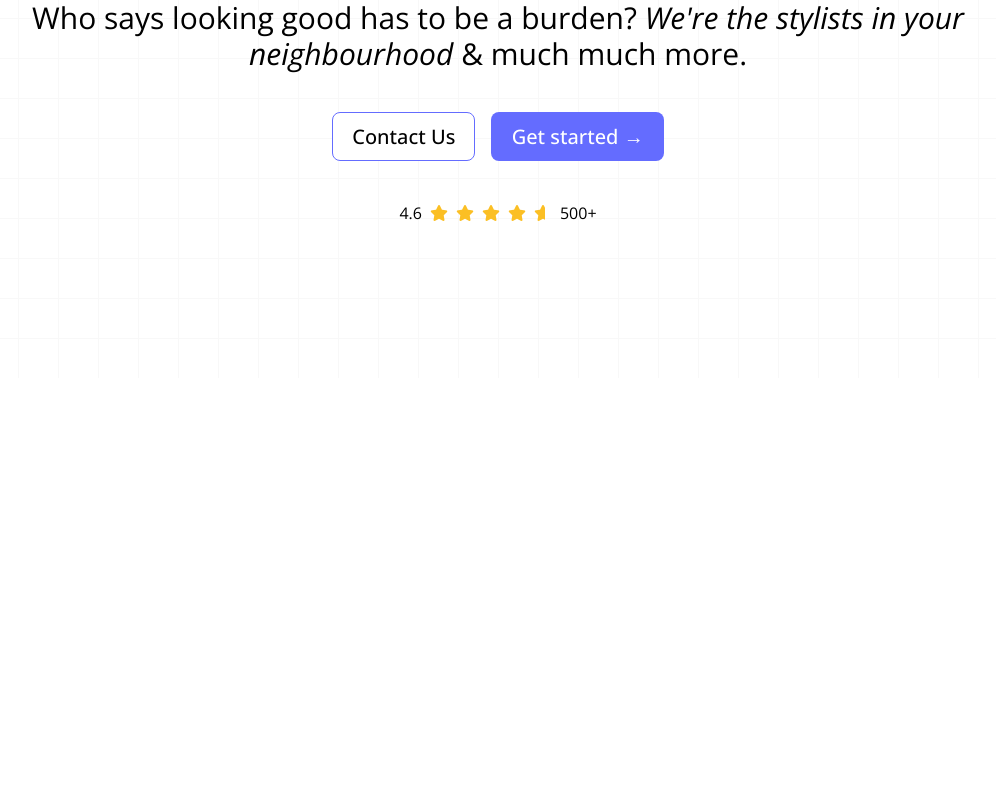
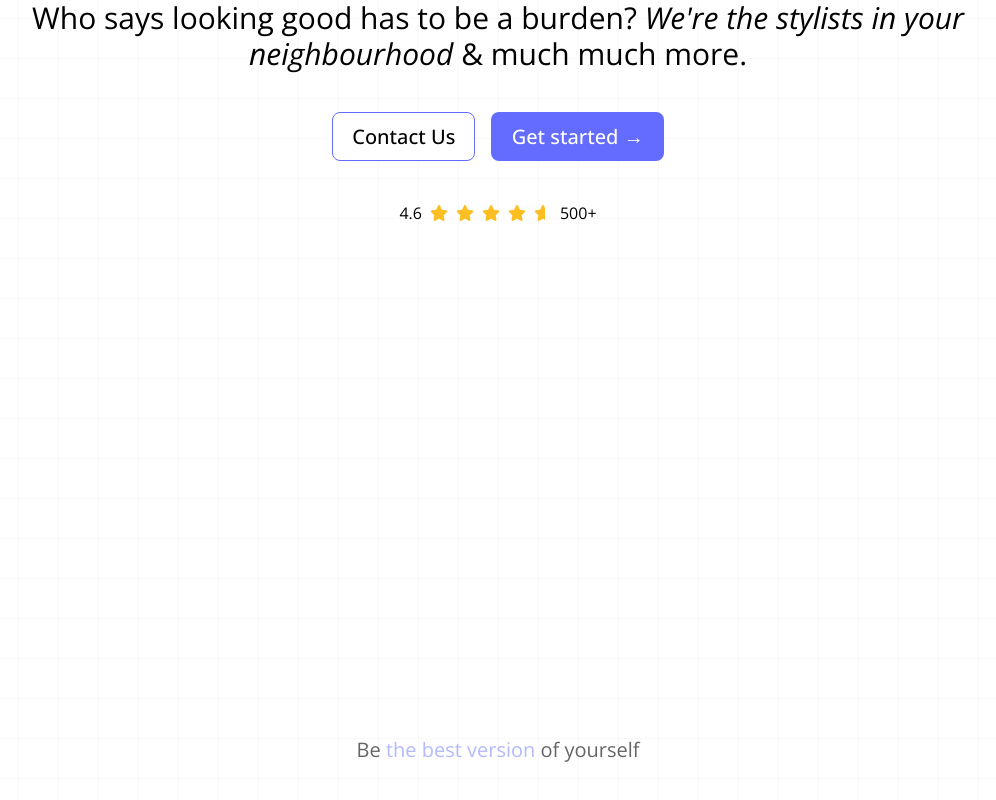
Before and after one commit to vntero/business-landing-page, a SvelteKit app: page / in a window 1280 px wide. Shown: the part 422-1222 px from the top of the page, without its empty margins (142-1138 px from the left). Before the commit the page ends 800 px from the top, so only its background shows below. Built offline with nearby package versions, Linux system fonts and the light colour scheme.

Commit message:
adds product component section wrapper

```diff
--- a/src/components/Product.svelte
+++ b/src/components/Product.svelte
@@ -1,7 +1,14 @@
 <script>
     import SectionWrapper from "./SectionWrapper.svelte";
+    let productFeatures=[]
 </script>
 
 <SectionWrapper id="project">
-
+    <div class="flex flex-col gap-10 sm:gap-14 md:gap-24 flex-1 items-center justify-center pb-10 md:pb-14">
+        <div class="flex flex-col gap-2">
+            <p class="opacity-60 text-base sm:text-lg md:text-xl text-center">
+                Be <span class="text-indigo-400"> the best version </span> of yourself
+            </p>
+        </div>
+    </div>
 </SectionWrapper>
--- a/src/routes/+page.svelte
+++ b/src/routes/+page.svelte
@@ -1,7 +1,9 @@
 <script>
     import Hero from "../components/Hero.svelte"
+    import Product from "../components/Product.svelte"
 </script>
 
 <main class="flex flex-col">
     <Hero/>
+    <Product/>
 </main>
```
